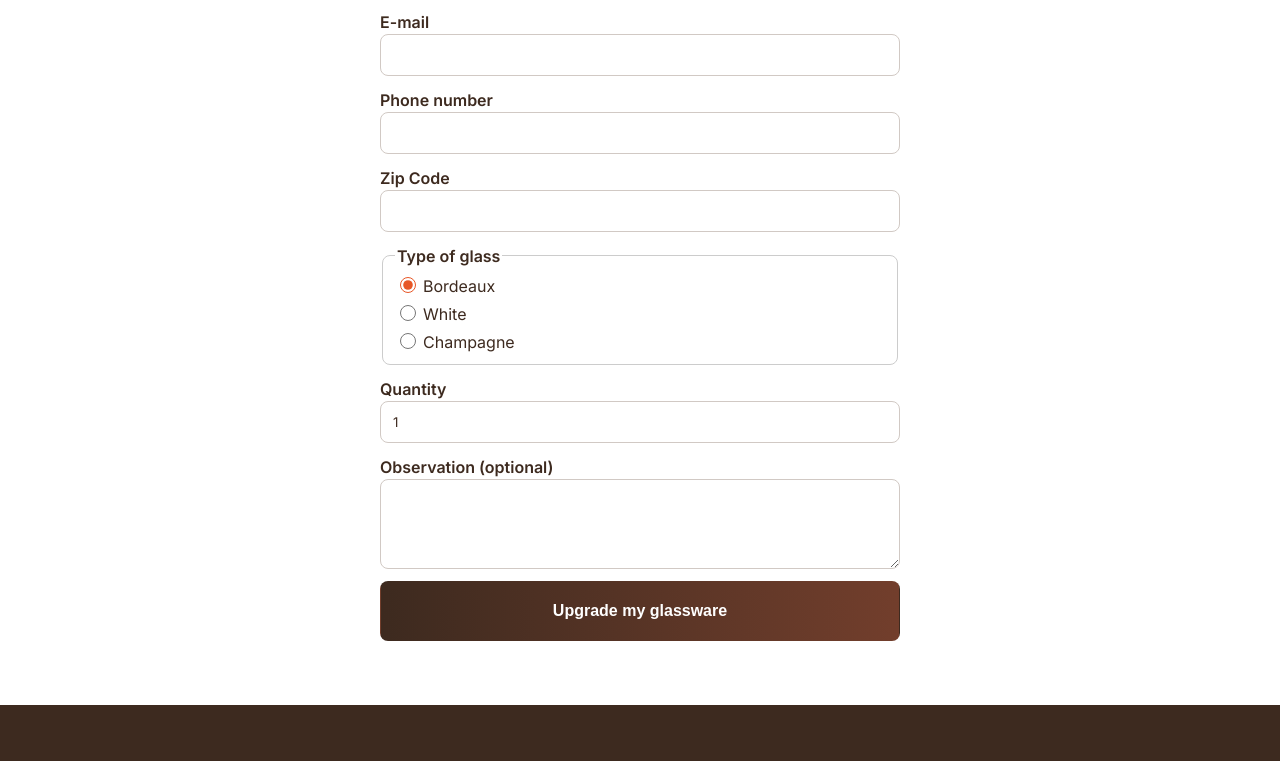
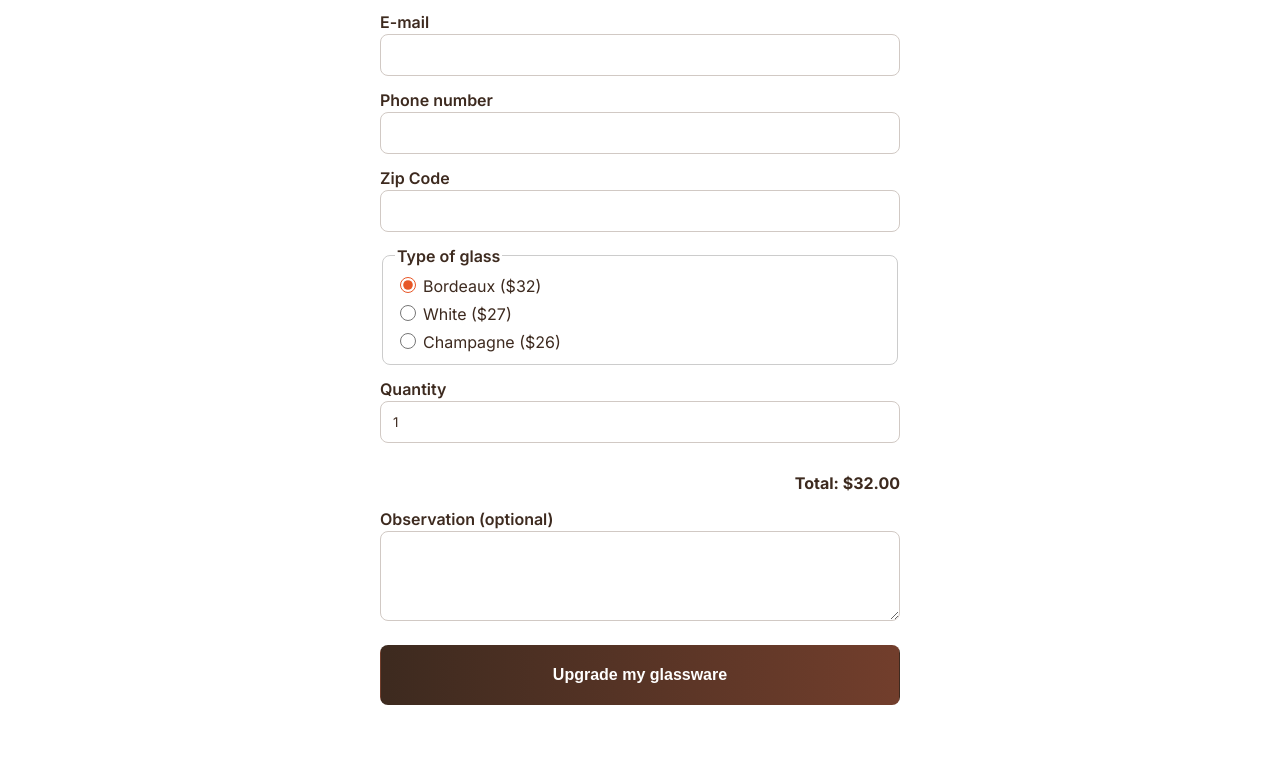
Before and after one commit to rafaeldalago/terroir-glass, a React (Vite) app: page / in a window 1280 px wide. Shown: the part 4773-5534 px from the top of the page. Built offline with nearby package versions, Linux system fonts and the light colour scheme; a web font is replaced by a local one.

Commit message:
Add price to form

```diff
--- a/src/layout/form.tsx
+++ b/src/layout/form.tsx
@@ -1,4 +1,4 @@
-import React, { Activity, useState } from "react";
+import React, { Activity, useRef, useState } from "react";
 
 type State =
   | { status: "idle" }
@@ -6,8 +6,28 @@ type State =
   | { status: "success" }
   | { status: "error"; message: string };
 
+const GLASS_PRICES: Record<string, number> = {
+  bordeaux: 32,
+  white: 27,
+  champagne: 26,
+} as const;
+
 export const Form = () => {
   const [state, setState] = useState<State>({ status: "idle" });
+  const [totalPrice, setTotalPrice] = useState(GLASS_PRICES["bordeaux"]);
+  const typeRef = useRef(null);
+  const formRef = useRef<HTMLFormElement>(null);
+
+  const calculateTotal = () => {
+    if (!formRef.current) return;
+
+    const formData = new FormData(formRef.current);
+    const glassType = formData.get("glassType") as keyof typeof GLASS_PRICES;
+    const quantity = parseInt(formData.get("quantity") as string) || 1;
+
+    const price = GLASS_PRICES[glassType] * quantity;
+    setTotalPrice(price);
+  };
 
   const handleSubmit = async (e: React.FormEvent<HTMLFormElement>) => {
     try {
@@ -17,10 +37,11 @@ export const Form = () => {
       await new Promise((resolve) => setTimeout(() => resolve(""), 1000));
       setState({ status: "success" });
       form.reset();
+      setTotalPrice(25); // Reset to default
     } catch (error) {
       setState({
         status: "error",
-        message: "Your upgrade couldn’t be completed. Please try again.",
+        message: "Your upgrade couldn't be completed. Please try again.",
       });
     }
   };
@@ -38,7 +59,7 @@ export const Form = () => {
         <h3 style={{ marginBottom: "40px" }} className="heading">
           Upgrade now
         </h3>
-        <form onSubmit={handleSubmit} aria-busy={isProcessing}>
+        <form ref={formRef} onSubmit={handleSubmit} aria-busy={isProcessing}>
           <label htmlFor="full_name">
             Full name
             <input
@@ -87,7 +108,7 @@ export const Form = () => {
               required
             />
           </label>
-          <fieldset disabled={isProcessing}>
+          <fieldset ref={typeRef} disabled={isProcessing}>
             <legend>Type of glass</legend>
             <div>
               <input
@@ -96,12 +117,21 @@ export const Form = () => {
                 name="glassType"
                 value="bordeaux"
                 defaultChecked
+                onChange={calculateTotal}
               />
-              <label htmlFor="bordeaux">Bordeaux</label>
+              <label htmlFor="bordeaux">
+                {`Bordeaux ($${String(GLASS_PRICES["bordeaux"])})`}
+              </label>
             </div>
             <div>
-              <input type="radio" id="white" name="glassType" value="white" />
-              <label htmlFor="white">White</label>
+              <input
+                type="radio"
+                id="white"
+                name="glassType"
+                value="white"
+                onChange={calculateTotal}
+              />
+              <label htmlFor="white">{`White ($${String(GLASS_PRICES["white"])})`}</label>
             </div>
             <div>
               <input
@@ -109,8 +139,9 @@ export const Form = () => {
                 id="champagne"
                 name="glassType"
                 value="champagne"
+                onChange={calculateTotal}
               />
-              <label htmlFor="champagne">Champagne</label>
+              <label htmlFor="champagne">{`Champagne ($${String(GLASS_PRICES["champagne"])})`}</label>
             </div>
           </fieldset>
           <label htmlFor="quantity">
@@ -124,14 +155,40 @@ export const Form = () => {
               min={1}
               required
               defaultValue={1}
+              onChange={calculateTotal}
+              onKeyDown={(e) => {
+                if (e.key === "0" && e.currentTarget.value === "") {
+                  e.preventDefault();
+                }
+              }}
+              onInput={(e) => {
+                if (Number(e.currentTarget.value) < 1) {
+                  e.currentTarget.value = "";
+                }
+              }}
             />
           </label>
+
+          <div
+            style={{
+              marginTop: "16px",
+              fontWeight: "bold",
+              textAlign: "right",
+            }}
+          >
+            Total: ${totalPrice.toFixed(2)}
+          </div>
+
           <label htmlFor="observation">
             {`Observation (optional)`}
             <textarea id="observation" name="observation" rows={4} />
           </label>
 
-          <button type="submit" disabled={state.status === "processing"}>
+          <button
+            type="submit"
+            disabled={state.status === "processing"}
+            style={{ marginTop: "12px" }}
+          >
             {submitButtonTitle}
           </button>
           {state.status === "error" ? (
@@ -147,7 +204,7 @@ export const Form = () => {
           className={isSuccess ? "activity visible" : "activity hidden"}
         >
           <p>Your upgrade is in motion.</p>
-          <span>We’ll take it from here.</span>
+          <span>We'll take it from here.</span>
           <div id="buttons">
             <button
               onClick={() => {
```
